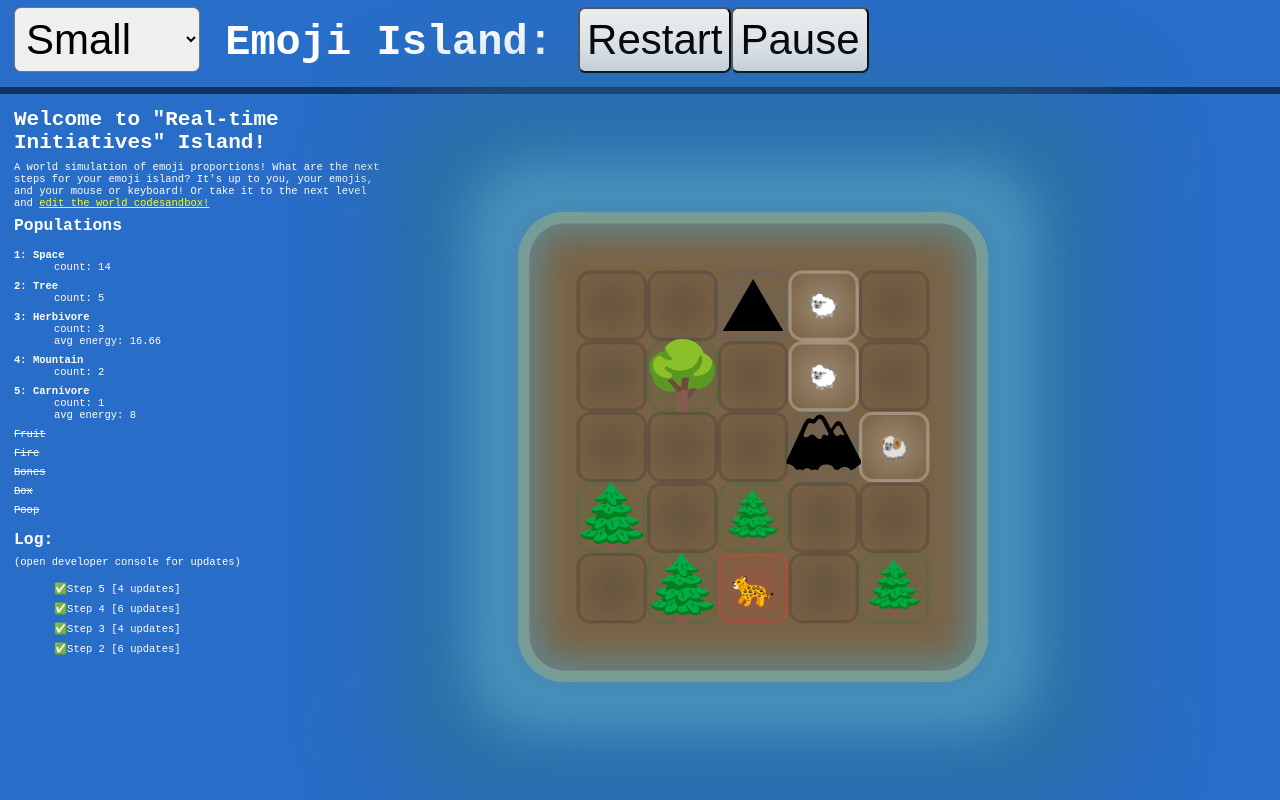
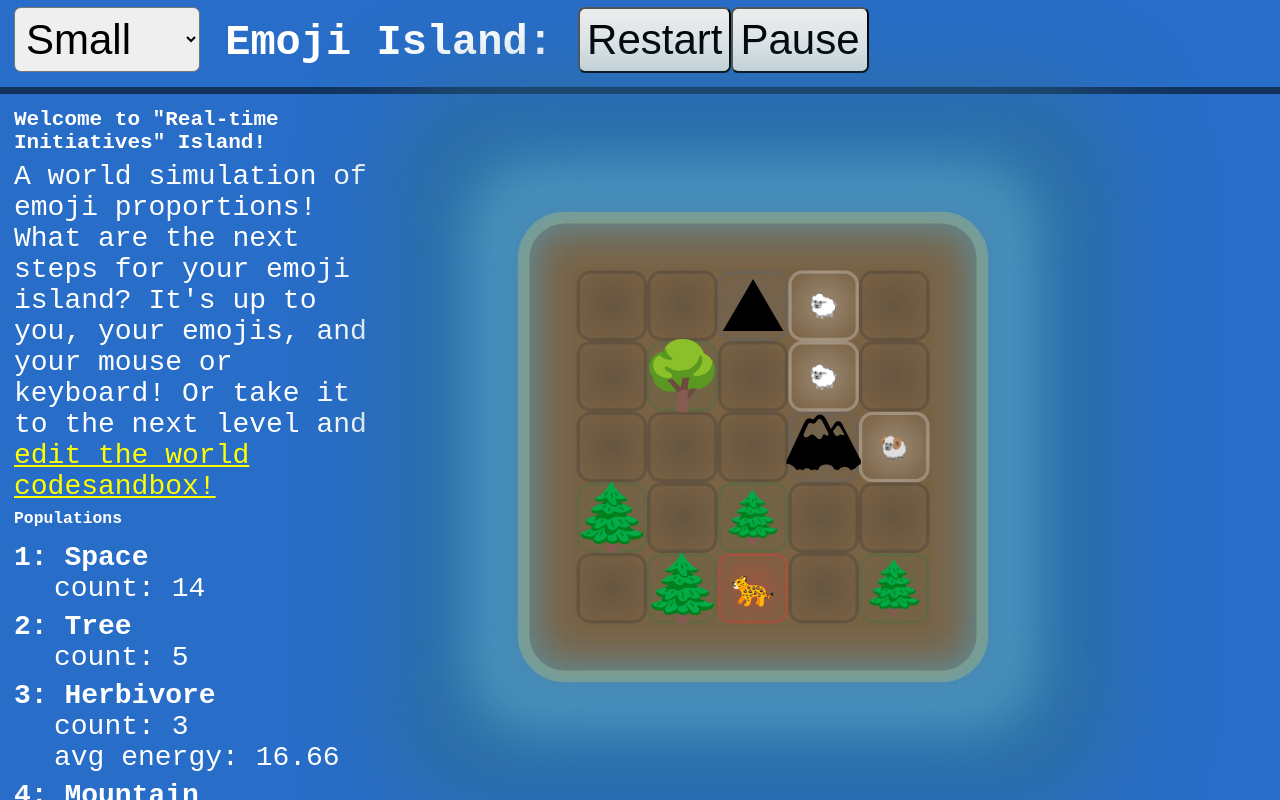
Before and after one commit to shiftyp/emoji_island, a React (Vite) app: page / in a window 1280 px wide. Built offline with nearby package versions, Linux system fonts and the light colour scheme.

Commit message:
fixed font sizes on mobile

```diff
--- a/src/main.css
+++ b/src/main.css
@@ -218,4 +218,8 @@ li {
   h1 {
     font-size: 3rem;
   }
+  p,
+  li {
+    font-size: 2em;
+  }
 }
```
